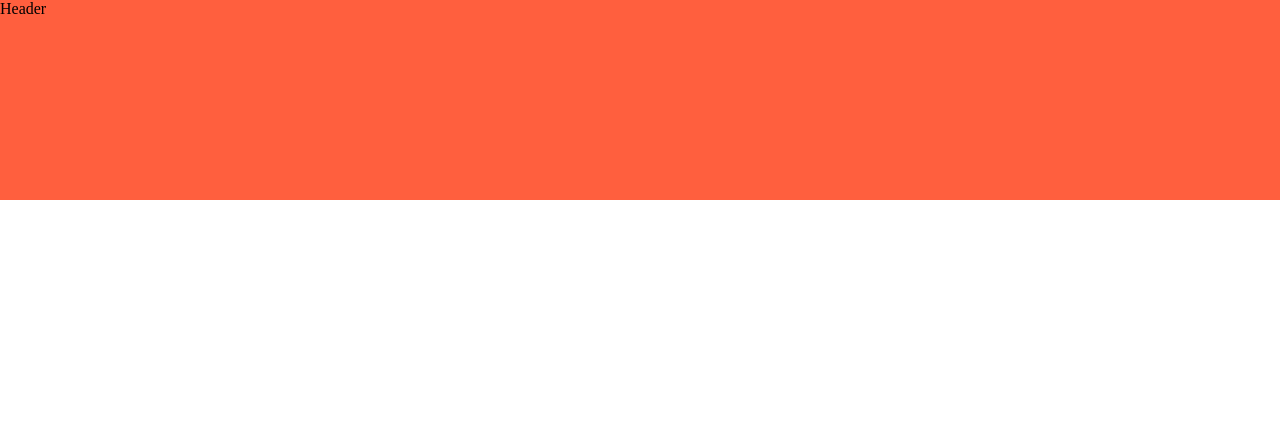
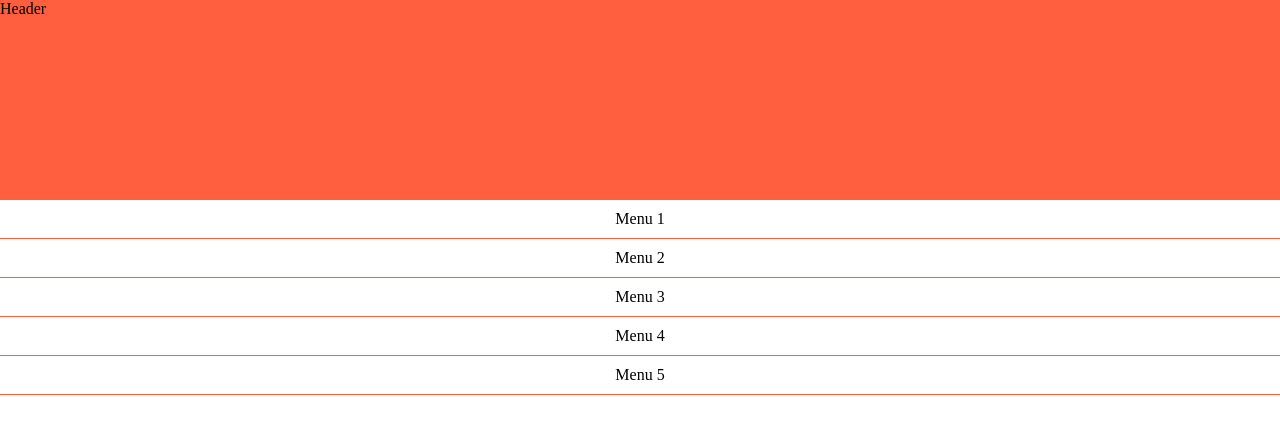
Before and after one commit to afukusima/afukusima.github.io, a plain HTML site: page index.html in a window 1280 px wide. Drawn offline with Linux system fonts and the light colour scheme.

Commit message:
menuを追加

```diff
--- a/index.html
+++ b/index.html
@@ -8,6 +8,22 @@
         background: #ff5f3e;
         width: 100%;
         height: 200px;
+        position: fixed;
+        top:0;
+        left: 0;
+    }
+    .menu{
+        width: 100%;
+        padding: 10px 0;
+        border-bottom: 1px solid #ff5f3e;
+        text-align: center;
+    }
+    .menu:hover{
+        background: red;
+        color: white;
+    }
+    #menu{
+        margin-top: 200px;
     }
 </style>
 
@@ -15,4 +31,11 @@
     <div id="header">
         Header
     </div>
+    <div id="menu">
+        <div class="menu">Menu 1</div>
+        <div class="menu">Menu 2</div>
+        <div class="menu">Menu 3</div>
+        <div class="menu">Menu 4</div>
+        <div class="menu">Menu 5</div>
+    </div>
 </body>
```
